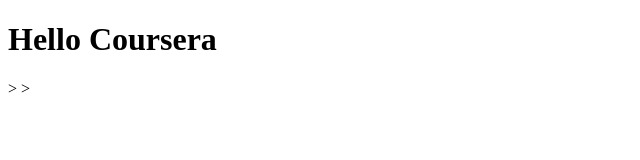
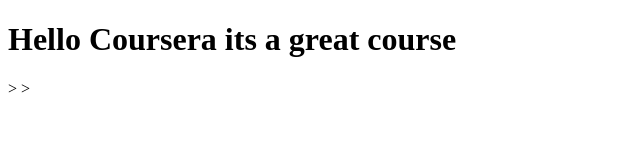
Before and after one commit to SouravChopade/coursera-test, a plain HTML site: page site/index.html in a window 1280 px wide. Shown: the whole page, without its empty margins (0-640 px from the left). Drawn offline with Linux system fonts and the light colour scheme.

Commit message:
Small addition to our page content.

```diff
--- a/site/index.html
+++ b/site/index.html
@@ -5,6 +5,6 @@
 	<title>Hello Coursera</title>
 </head>
 <body>
-<h1>Hello Coursera</h1>>
+<h1>Hello Coursera its a great course</h1>>
 </body>
 </html>>
```
